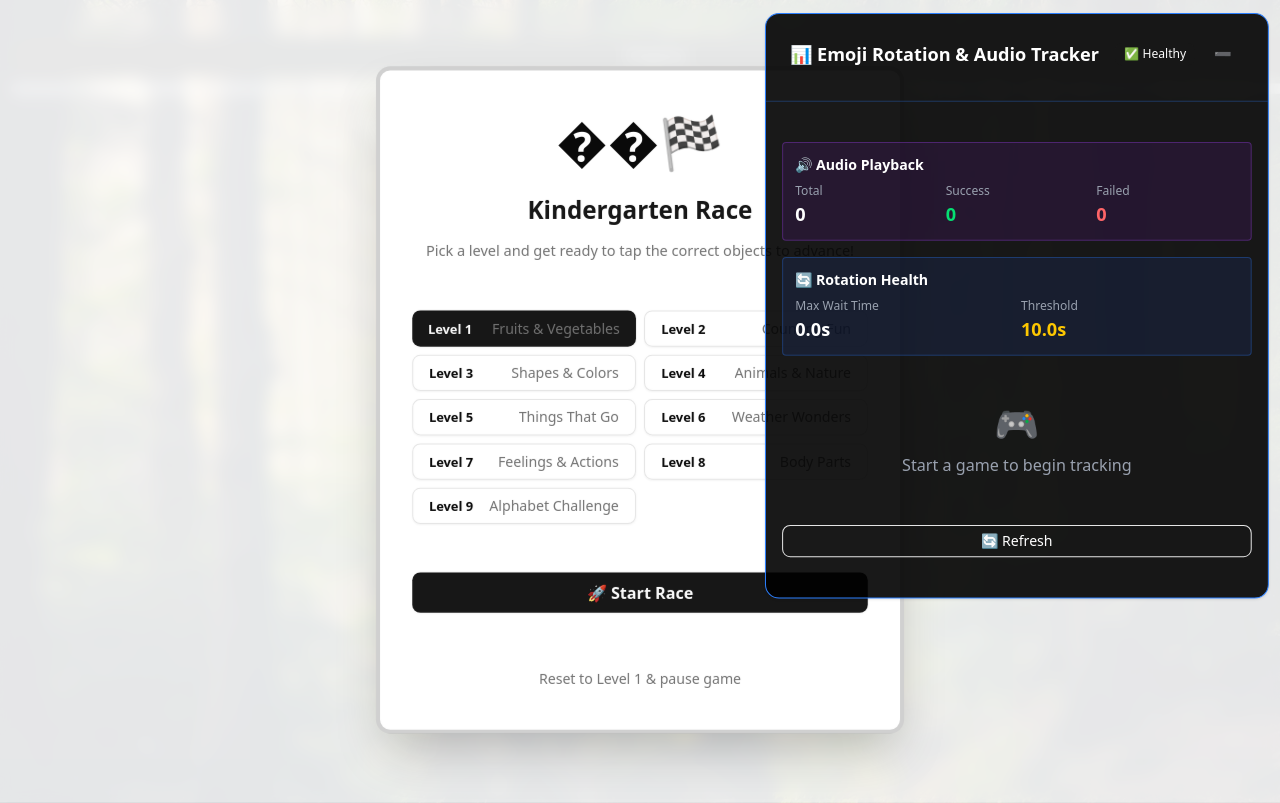
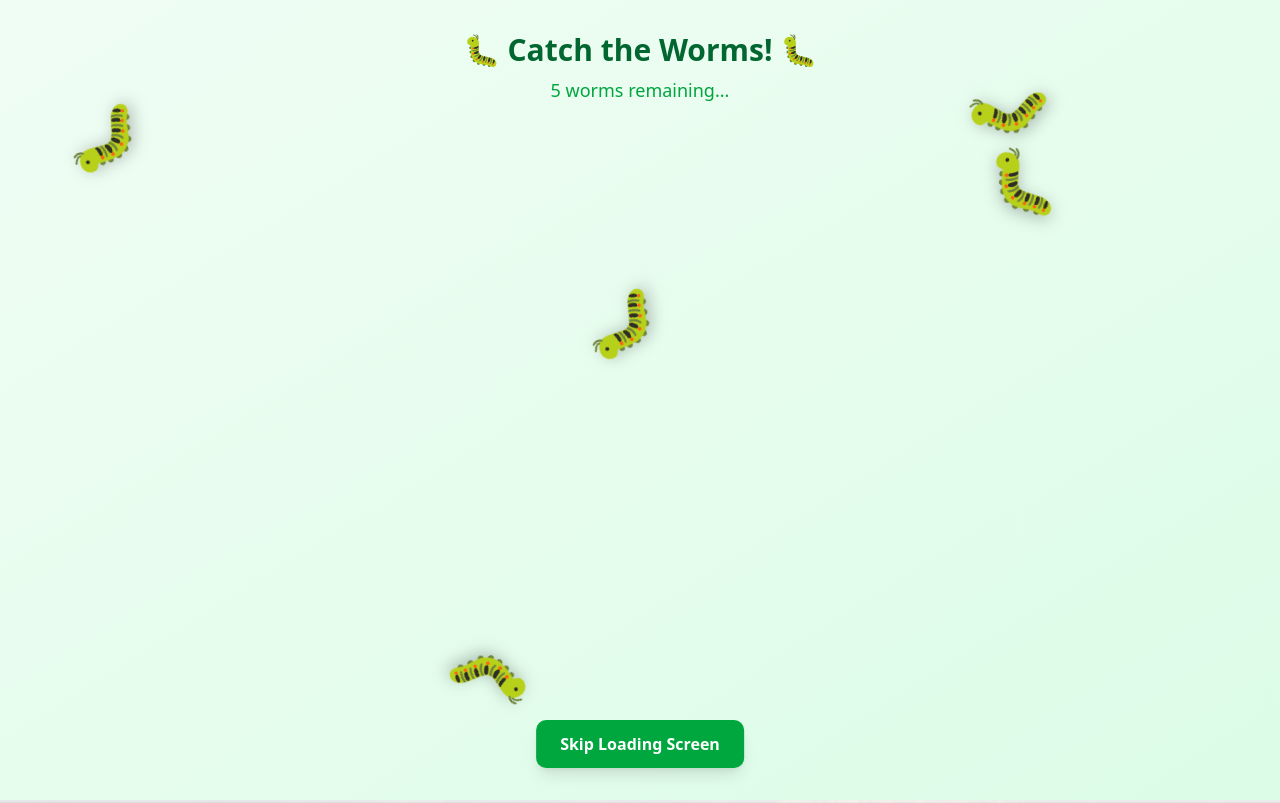
Before and after one commit to TeacherEvan/English-K1Run, a React (Vite) app: page / in a window 1280 px wide. Built offline with nearby package versions, Linux system fonts and the light colour scheme.

Commit message:
Add interactive worm loading screen with wiggling animations
Co-authored-by: TeacherEvan <189960447+TeacherEvan@users.noreply.github.com>

```diff
--- a/src/App.tsx
+++ b/src/App.tsx
@@ -8,6 +8,7 @@ import { FireworksDisplay } from './components/FireworksDisplay'
 import { GameMenu } from './components/GameMenu'
 import { PlayerArea } from './components/PlayerArea'
 import { TargetDisplay } from './components/TargetDisplay'
+import { WormLoadingScreen } from './components/WormLoadingScreen'
 // Hooks
 import { useDisplayAdjustment } from './hooks/use-display-adjustment'
 import { GAME_CATEGORIES, useGameLogic } from './hooks/use-game-logic'
@@ -77,6 +78,7 @@ function App() {
   const [timeRemaining, setTimeRemaining] = useState(10000)
   const [selectedLevel, setSelectedLevel] = useState(0)
   const [backgroundClass, setBackgroundClass] = useState(() => pickRandomBackground())
+  const [showLoadingScreen, setShowLoadingScreen] = useState(true)
 
   // Aggressive fullscreen trigger - multiple methods for maximum browser compatibility
   useEffect(() => {
@@ -176,7 +178,13 @@ function App() {
   }, [gameState.gameStarted, gameState.winner, gameState.targetChangeTime, currentCategory.requiresSequence])
 
   return (
-    <div className={`h-screen overflow-hidden relative app app-bg-animated ${backgroundClass}`}>
+    <>
+      {/* Worm Loading Screen - Shows on first visit */}
+      {showLoadingScreen && (
+        <WormLoadingScreen onComplete={() => setShowLoadingScreen(false)} />
+      )}
+
+      <div className={`h-screen overflow-hidden relative app app-bg-animated ${backgroundClass}`}>
       {/* Back to Levels Button - Fixed at top left during gameplay */}
       {gameState.gameStarted && !gameState.winner && (
         <div className="absolute top-4 left-4 z-40">
@@ -254,6 +262,7 @@ function App() {
       {/* Debug: Emoji Rotation Monitor (dev mode only) */}
       {import.meta.env.DEV && <EmojiRotationMonitor />}
     </div>
+    </>
   )
 }
 
--- /dev/null
+++ b/src/components/WormLoadingScreen.tsx
@@ -0,0 +1,267 @@
+import { memo, useCallback, useEffect, useRef, useState } from 'react'
+
+interface Worm {
+  id: number
+  x: number
+  y: number
+  vx: number
+  vy: number
+  alive: boolean
+  angle: number
+  wigglePhase: number
+}
+
+interface Splat {
+  id: number
+  x: number
+  y: number
+  createdAt: number
+}
+
+const WORM_COUNT = 5
+const WORM_SIZE = 60
+const BASE_SPEED = 1.5
+const SPLAT_DURATION = 10000 // 10 seconds
+const SPEED_INCREASE_FACTOR = 1.2
+
+// Initialize worms function
+const createInitialWorms = (): Worm[] => {
+  return Array.from({ length: WORM_COUNT }, (_, i) => ({
+    id: i,
+    x: Math.random() * 80 + 10, // 10-90% of screen width
+    y: Math.random() * 80 + 10, // 10-90% of screen height
+    vx: (Math.random() - 0.5) * BASE_SPEED * 2,
+    vy: (Math.random() - 0.5) * BASE_SPEED * 2,
+    alive: true,
+    angle: Math.random() * Math.PI * 2,
+    wigglePhase: Math.random() * Math.PI * 2
+  }))
+}
+
+export const WormLoadingScreen = memo(({ onComplete }: { onComplete: () => void }) => {
+  const [worms, setWorms] = useState<Worm[]>(createInitialWorms)
+  const [splats, setSplats] = useState<Splat[]>([])
+  const [speedMultiplier, setSpeedMultiplier] = useState(1)
+  const [currentTime, setCurrentTime] = useState(() => Date.now())
+  const containerRef = useRef<HTMLDivElement>(null)
+  const animationFrameRef = useRef<number>()
+  const splatIdCounter = useRef(0)
+
+  // Animation loop for worm movement
+  useEffect(() => {
+    const animate = () => {
+      setWorms(prev => prev.map(worm => {
+        if (!worm.alive) return worm
+
+        const container = containerRef.current
+        if (!container) return worm
+
+        const containerWidth = container.clientWidth
+
+        // Update position
+        let newX = worm.x + (worm.vx * speedMultiplier) / 10
+        let newY = worm.y + (worm.vy * speedMultiplier) / 10
+
+        // Bounce off walls with percentage-based positioning
+        let newVx = worm.vx
+        let newVy = worm.vy
+        const boundsMargin = (WORM_SIZE / containerWidth) * 100
+
+        if (newX <= boundsMargin || newX >= 100 - boundsMargin) {
+          newVx = -worm.vx
+          newX = Math.max(boundsMargin, Math.min(100 - boundsMargin, newX))
+        }
+
+        if (newY <= boundsMargin || newY >= 100 - boundsMargin) {
+          newVy = -worm.vy
+          newY = Math.max(boundsMargin, Math.min(100 - boundsMargin, newY))
+        }
+
+        // Update wiggle phase for animation
+        const newWigglePhase = worm.wigglePhase + 0.1
+
+        // Update angle based on velocity direction
+        const newAngle = Math.atan2(newVy, newVx)
+
+        return {
+          ...worm,
+          x: newX,
+          y: newY,
+          vx: newVx,
+          vy: newVy,
+          angle: newAngle,
+          wigglePhase: newWigglePhase
+        }
+      }))
+
+      animationFrameRef.current = requestAnimationFrame(animate)
+    }
+
+    animationFrameRef.current = requestAnimationFrame(animate)
+
+    return () => {
+      if (animationFrameRef.current) {
+        cancelAnimationFrame(animationFrameRef.current)
+      }
+    }
+  }, [speedMultiplier])
+
+  // Remove splats after duration and update current time for opacity calculations
+  useEffect(() => {
+    const interval = setInterval(() => {
+      const now = Date.now()
+      setCurrentTime(now)
+      setSplats(prev => prev.filter(splat => now - splat.createdAt < SPLAT_DURATION))
+    }, 1000)
+
+    return () => clearInterval(interval)
+  }, [])
+
+  // Check if all worms are destroyed and complete loading
+  useEffect(() => {
+    const aliveCount = worms.filter(w => w.alive).length
+    if (worms.length > 0 && aliveCount === 0) {
+      // Small delay before completing to show final splat
+      const timer = setTimeout(() => {
+        onComplete()
+      }, 500)
+      return () => clearTimeout(timer)
+    }
+  }, [worms, onComplete])
+
+  const handleWormClick = useCallback((wormId: number, event: React.MouseEvent | React.TouchEvent) => {
+    event.preventDefault()
+    event.stopPropagation()
+
+    setWorms(prev => {
+      const worm = prev.find(w => w.id === wormId)
+      if (!worm || !worm.alive) return prev
+
+      // Create splat at worm position
+      setSplats(prevSplats => [
+        ...prevSplats,
+        {
+          id: splatIdCounter.current++,
+          x: worm.x,
+          y: worm.y,
+          createdAt: Date.now()
+        }
+      ])
+
+      // Mark worm as dead
+      const updatedWorms = prev.map(w =>
+        w.id === wormId ? { ...w, alive: false } : w
+      )
+
+      // Increase speed for remaining worms
+      const aliveCount = updatedWorms.filter(w => w.alive).length
+      if (aliveCount > 0) {
+        setSpeedMultiplier(prevSpeed => prevSpeed * SPEED_INCREASE_FACTOR)
+      }
+
+      return updatedWorms
+    })
+  }, [])
+
+  const aliveWorms = worms.filter(w => w.alive)
+
+  return (
+    <div
+      ref={containerRef}
+      className="fixed inset-0 bg-gradient-to-br from-green-50 to-green-100 z-50 overflow-hidden"
+      style={{ touchAction: 'none' }}
+    >
+      {/* Loading message */}
+      <div className="absolute top-8 left-1/2 transform -translate-x-1/2 text-center">
+        <h2 className="text-3xl font-bold text-green-800 mb-2">
+          🐛 Catch the Worms! 🐛
+        </h2>
+        <p className="text-lg text-green-600">
+          {aliveWorms.length > 0
+            ? `${aliveWorms.length} worm${aliveWorms.length !== 1 ? 's' : ''} remaining...`
+            : 'All caught! Starting game...'}
+        </p>
+      </div>
+
+      {/* Worms */}
+      {worms.map(worm => worm.alive && (
+        <div
+          key={worm.id}
+          className="absolute cursor-pointer select-none transition-opacity duration-200 hover:scale-110"
+          style={{
+            left: `${worm.x}%`,
+            top: `${worm.y}%`,
+            fontSize: `${WORM_SIZE}px`,
+            transform: `translate(-50%, -50%) rotate(${worm.angle}rad)`,
+            willChange: 'transform',
+            zIndex: 10
+          }}
+          onClick={(e) => handleWormClick(worm.id, e)}
+          onTouchEnd={(e) => handleWormClick(worm.id, e)}
+        >
+          <div
+            className="worm-wiggle"
+            style={{
+              animation: `wiggle 0.3s ease-in-out infinite`,
+              animationDelay: `${worm.wigglePhase}s`,
+              filter: 'drop-shadow(0 4px 8px rgba(0,0,0,0.25))'
+            }}
+          >
+            🐛
+          </div>
+        </div>
+      ))}
+
+      {/* Splats */}
+      {splats.map(splat => {
+        const age = currentTime - splat.createdAt
+        const opacity = Math.max(0, 1 - age / SPLAT_DURATION)
+
+        return (
+          <div
+            key={splat.id}
+            className="absolute pointer-events-none select-none"
+            style={{
+              left: `${splat.x}%`,
+              top: `${splat.y}%`,
+              fontSize: `${WORM_SIZE}px`,
+              transform: 'translate(-50%, -50%)',
+              opacity,
+              transition: 'opacity 1s ease-out',
+              zIndex: 5
+            }}
+          >
+            💥
+          </div>
+        )
+      })}
+
+      {/* Skip button */}
+      <button
+        onClick={onComplete}
+        className="absolute bottom-8 left-1/2 transform -translate-x-1/2 bg-green-600 hover:bg-green-700 text-white font-semibold px-6 py-3 rounded-lg shadow-lg transition-all hover:scale-105"
+      >
+        Skip Loading Screen
+      </button>
+
+      <style>{`
+        @keyframes wiggle {
+          0%, 100% {
+            transform: translateY(0) scaleX(1);
+          }
+          25% {
+            transform: translateY(-2px) scaleX(1.05);
+          }
+          50% {
+            transform: translateY(0) scaleX(0.95);
+          }
+          75% {
+            transform: translateY(2px) scaleX(1.05);
+          }
+        }
+      `}</style>
+    </div>
+  )
+})
+
+WormLoadingScreen.displayName = 'WormLoadingScreen'
```
